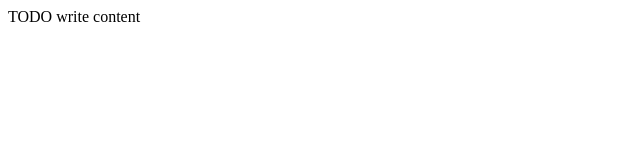
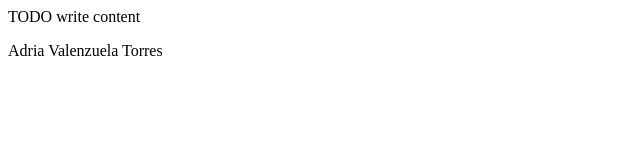
Before and after one commit to adrieac4/CreacioDigital, a website: page public_html/index.html in a window 1280 px wide. Shown: the whole page, without its empty margins (0-640 px from the left). Drawn offline with Linux system fonts and the light colour scheme.

Commit message:
Versio 1.0 de creaciodigital

```diff
--- a/public_html/index.html
+++ b/public_html/index.html
@@ -11,5 +11,6 @@
     </head>
     <body>
         <div>TODO write content</div>
+        <p>Adria Valenzuela Torres</p>
     </body>
 </html>
```
